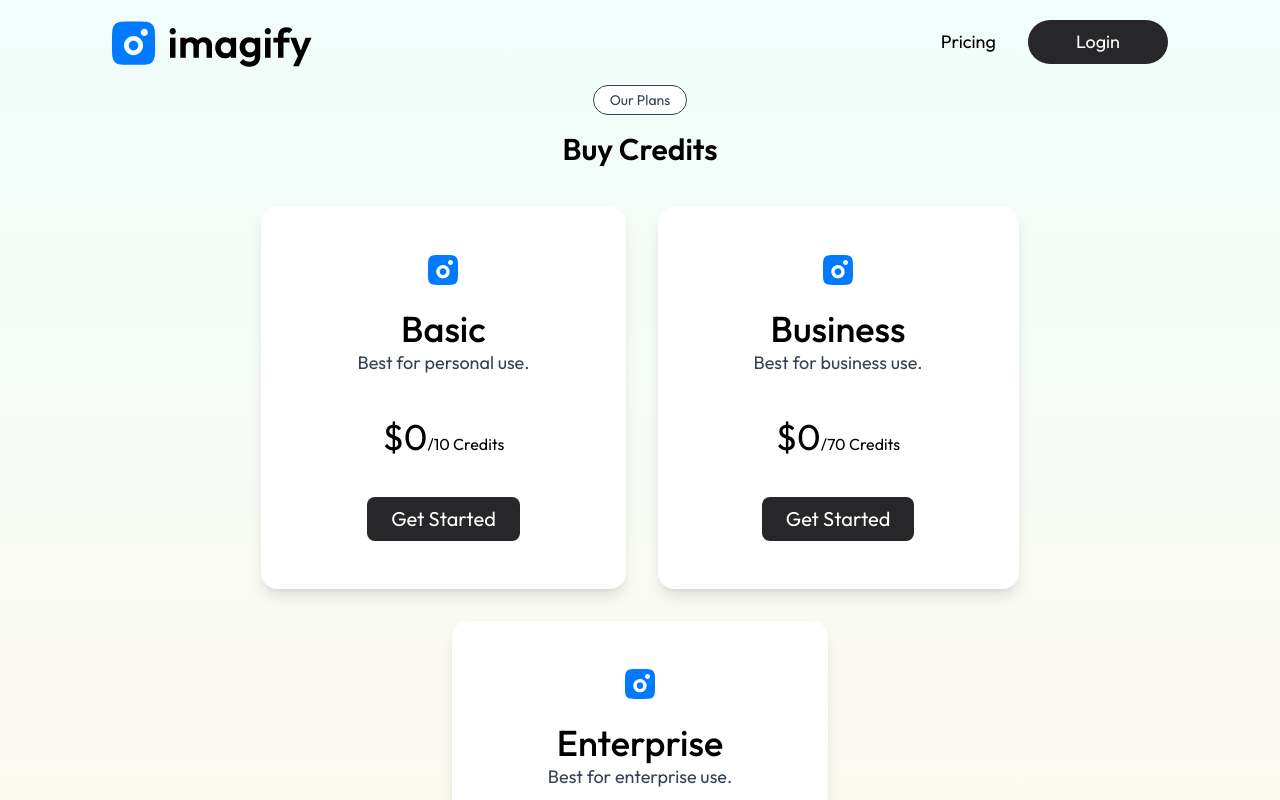
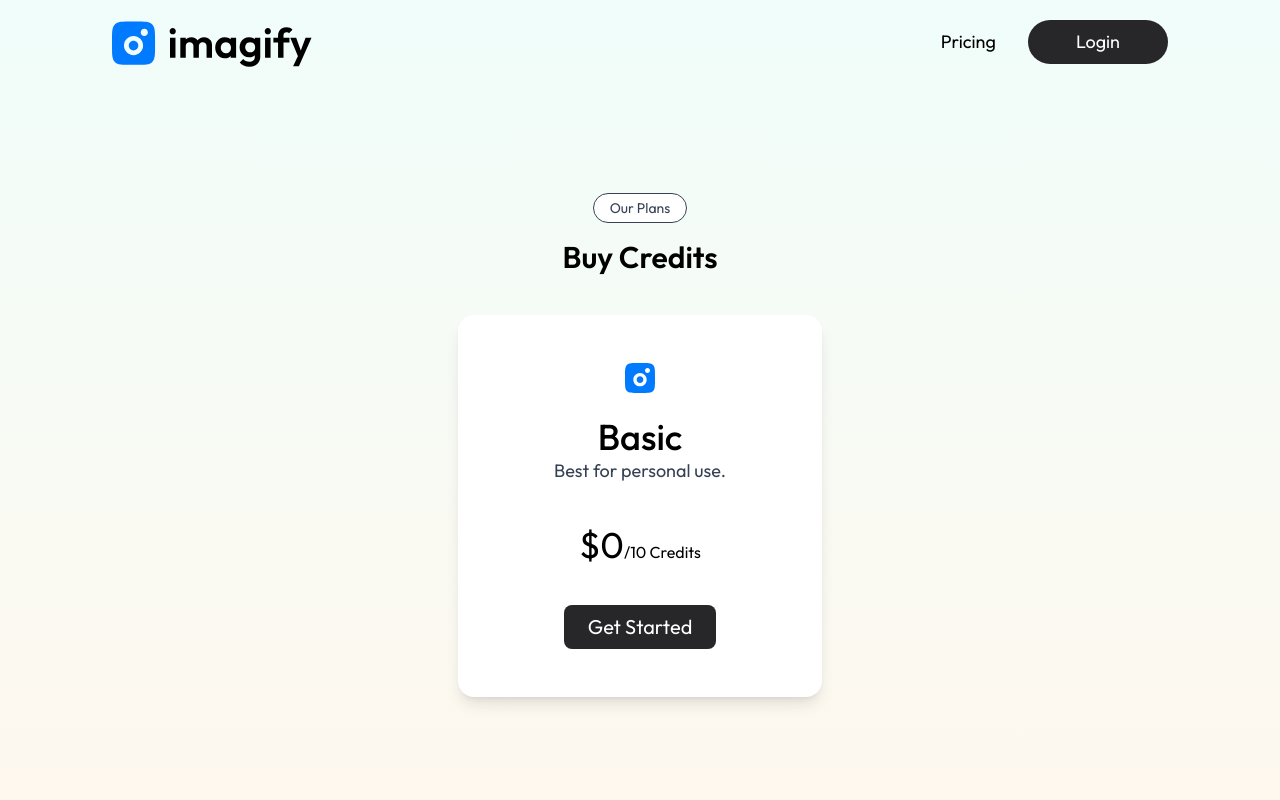
Before and after one commit to ahm-kamyana/Imagify-AI-Image-Generator-MERN, a React (Vite) app in the folder client/: page /buy in a window 1280 px wide. Shown: the top 800 px of the page. Built offline with nearby package versions, Linux system fonts and the light colour scheme.

Commit message:
Update 2

```diff
--- a/client/src/assets/assets.js
+++ b/client/src/assets/assets.js
@@ -77,13 +77,6 @@
     stars: 5,
     text: `I've been using bg.removal for nearly two years, primarily for Instagram, and it has been incredibly user-friendly, making my work much easier.`,
   },
-  {
-    image: profile_img_1,
-    name: "Donald Jackman",
-    role: " Graphic Designer",
-    stars: 4,
-    text: `I've been using bg.removal for nearly two years, primarily for Instagram, and it has been incredibly user-friendly, making my work much easier.`,
-  },
 ];
 
 export const plans = [
@@ -93,16 +86,4 @@
     credits: 10,
     desc: `Best for personal use.`,
   },
-  {
-    id: "Business",
-    price: 0,
-    credits: 70,
-    desc: "Best for business use.",
-  },
-  {
-    id: "Enterprise",
-    price: 0,
-    credits: 500,
-    desc: "Best for enterprise use.",
-  },
 ];
```
